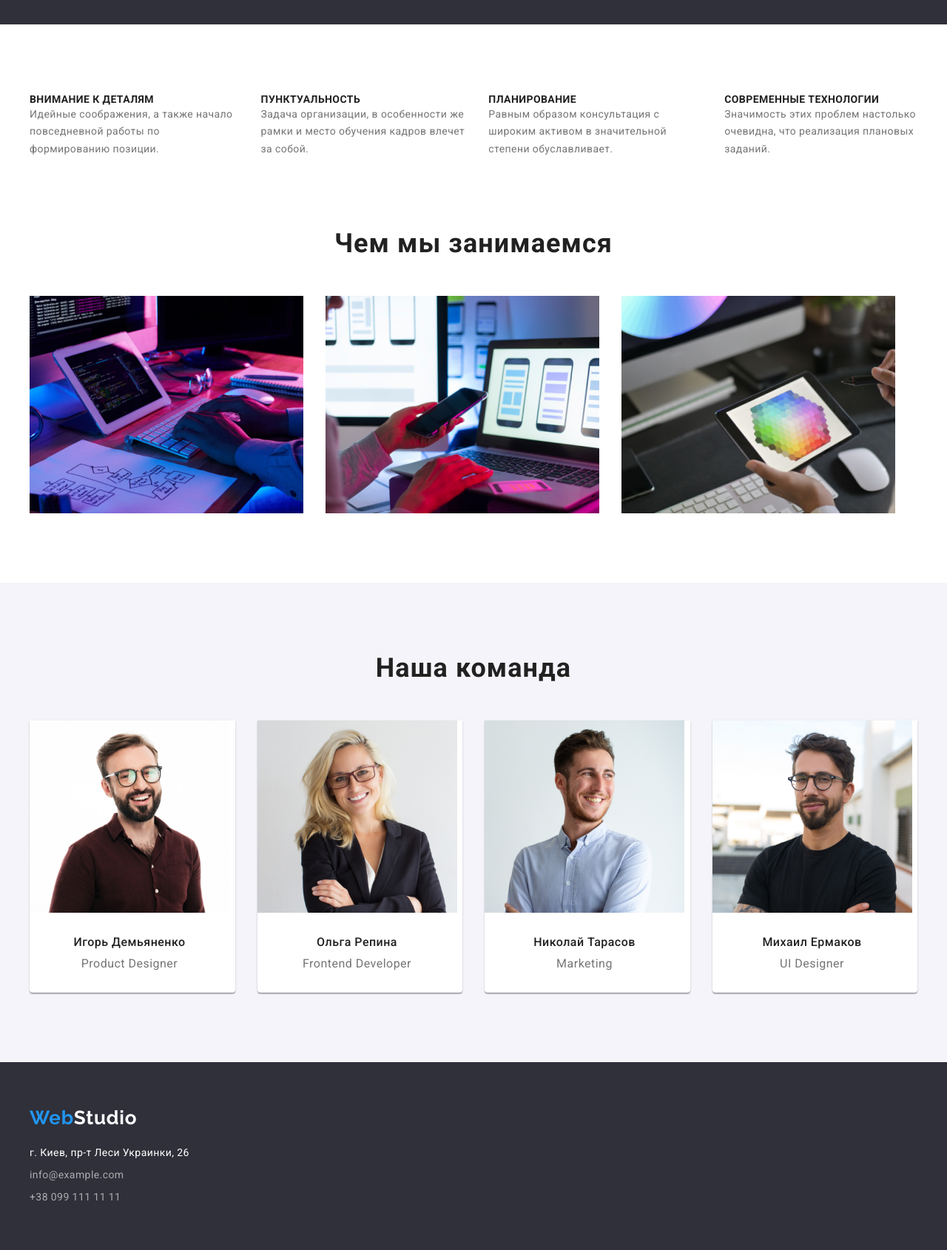
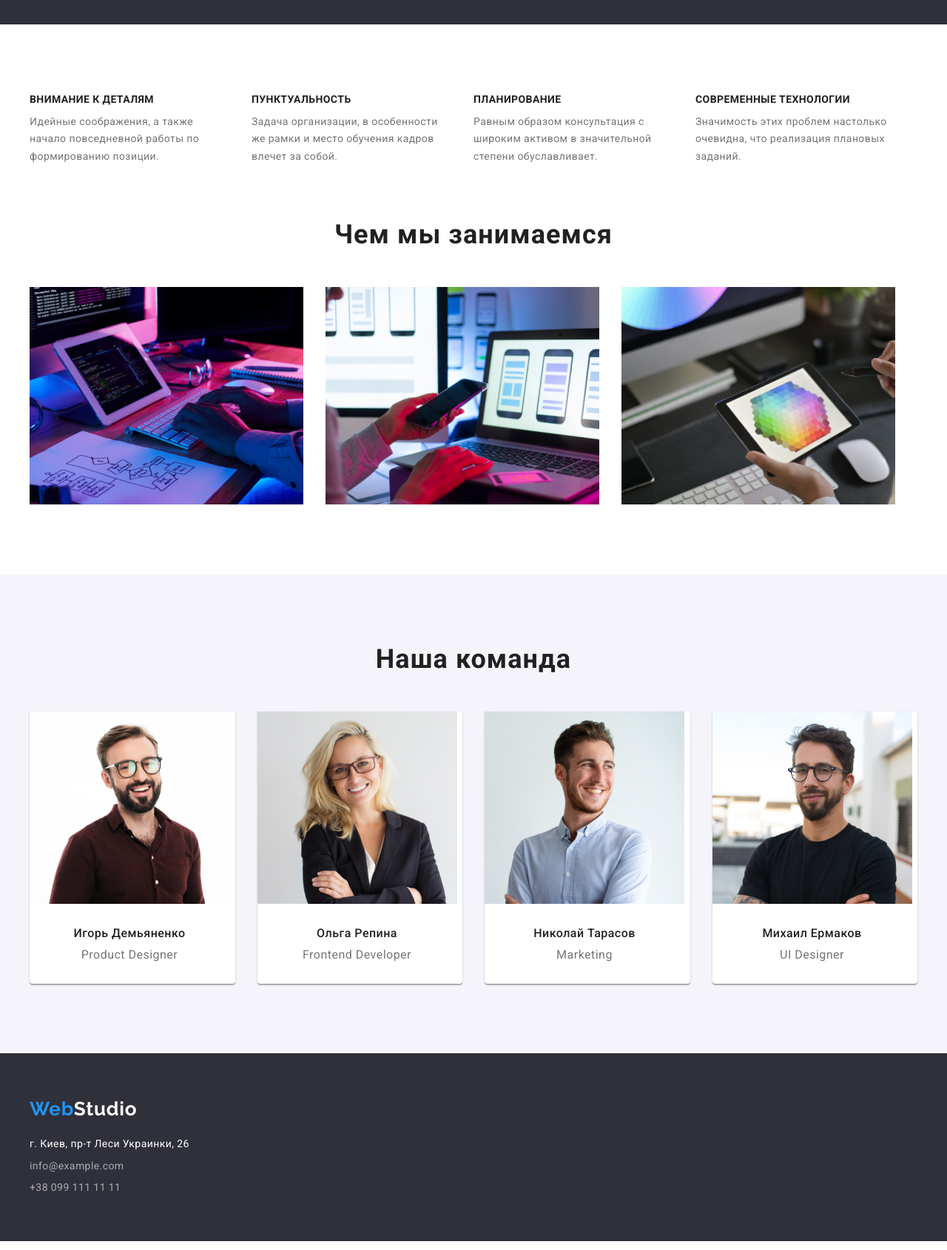
Before and after one commit to olegilchuk/goit-markup-hw-03, a plain HTML site: page index.html in a window 1280 px wide. Shown: the part 660-2350 px from the top of the page at 74% size. Drawn offline with nearby package versions, Linux system fonts and the light colour scheme.

Commit message:
goit-markup-hw-03

```diff
--- a/css/style-html.css
+++ b/css/style-html.css
@@ -216,7 +216,13 @@ body {
     margin-right: var(--section-mr);
 }
 
+.list-description-title{
+    width: 270px;
+    height: 75px;
+}
+
 .description-title{
+    margin-bottom: 10px;
     font-weight: 700;
     font-size: 14px;
     line-height: 1.14;
@@ -284,12 +290,13 @@ body {
 .usteam-list-blok{
     margin: var(--section-mr) 0 0 var(--section-mr);
     background: var(--title-color);
-    width: 270px;
-    height: 368px;
+
+
     box-shadow: 0px 1px 3px rgba(0, 0, 0, 0.12), 0px 1px 1px rgba(0, 0, 0, 0.14), 0px 2px 1px rgba(0, 0, 0, 0.2);
     border-radius: 0px 0px 4px 4px;
     flex-basis: calc(100% / 4 - 30px);
 }
+
 
 .usteam-header{
     margin-bottom: 50px;
@@ -338,7 +345,7 @@ body {
     background: #2F303A;
 }
 
-.footer-list {
+.footer {
     padding: 60px 0 60px 0;
 }
 
--- a/css/style-portfolio.css
+++ b/css/style-portfolio.css
@@ -250,9 +250,6 @@ body {
 
 .footer{
     background: #2F303A;
-}
-
-.footer-list {
     padding: 60px 0 60px 0;
 }
 
```
Also changed, not shown: index.html (+2 -1 lines).
